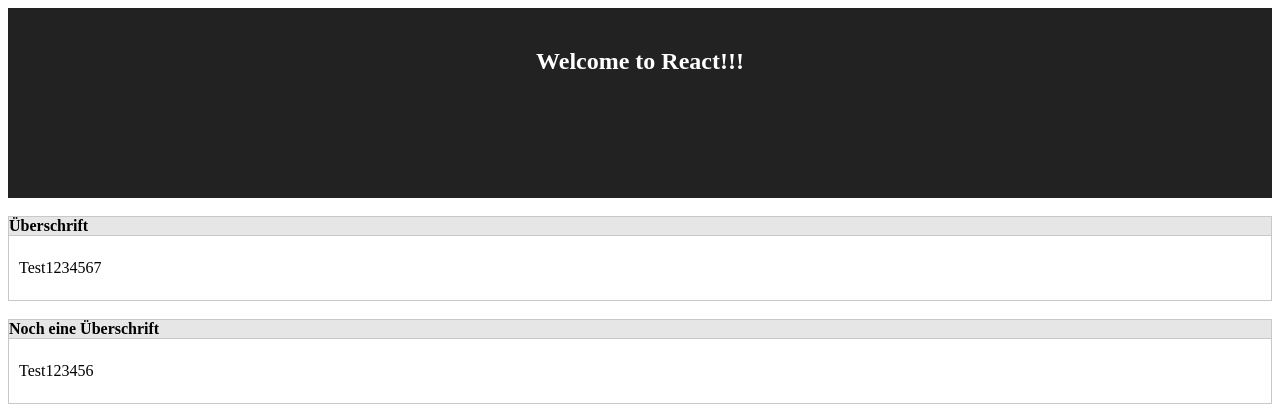
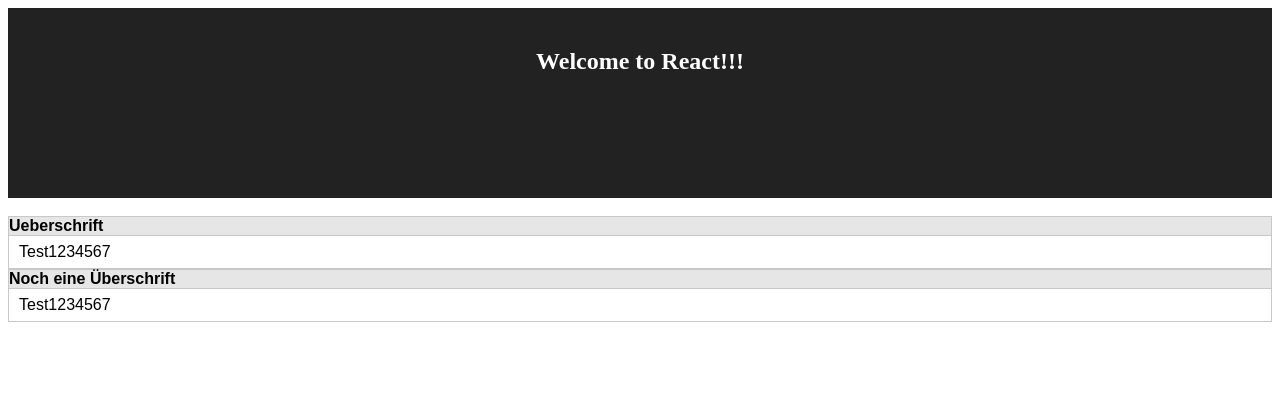
Before and after one commit to LucModolo/reactcourse, a React (Create React App) app: page / in a window 1280 px wide. Shown: the top 414 px of the page. Built offline with nearby package versions, Linux system fonts and the light colour scheme.

Commit message:
Panel erstellt

```diff
--- a/src/App.js
+++ b/src/App.js
@@ -12,12 +12,10 @@
           <h2 className="App-heading">Welcome to React!!!</h2>
 
         </div>
-        <br />
-        <Panel title Ueberschrift="Überschrift" contend label="Test1234567" />
-        <br />
-        <Panel title title Ueberschrift="Noch eine Überschrift" contend label="Test123456" />
+           <br />
+          <Panel title="Ueberschrift" content="Test1234567" />
+          <Panel title="Noch eine Überschrift" content="Test1234567" />
         </div>
-
     );
   }
 }
--- a/src/Panel.css
+++ b/src/Panel.css
@@ -3,16 +3,20 @@
     color:rgb(0, 0, 0);
 }
 
-.Panel-Title{
+.Panel-title{
     margin-top: 0px;
     margin-bottom: 0px;
     border-bottom: 1px solid rgb(200,200,200);
     background-color: rgb(230,230,230);
     padding: 7px 10 px;
+    font-family: Arial, Helvetica, sans-serif;
     text-align: left;
+
 }
 
-.Panel-Content{
+.Panel-content{
     padding: 7px 10px;
     text-align: left;
+    font-family: Arial, Helvetica, sans-serif;
+
 }
--- a/src/Panel.js
+++ b/src/Panel.js
@@ -4,10 +4,8 @@
   render() {
     return (
       <div className="Panel">
-        <h4 className= "Panel-Title" >{this.props.Ueberschrift}</h4>
-        <panel>
-        <p className= "Panel-Content">{this.props.label}</p>
-        </panel>
+        <h4 className= "Panel-title" >{this.props.title}</h4>
+        <div className= "Panel-content">{this.props.content}</div>
       </div>
     );
   }
```
Also changed, not shown: 1 other file (tests, documents, lock files or other folders).
